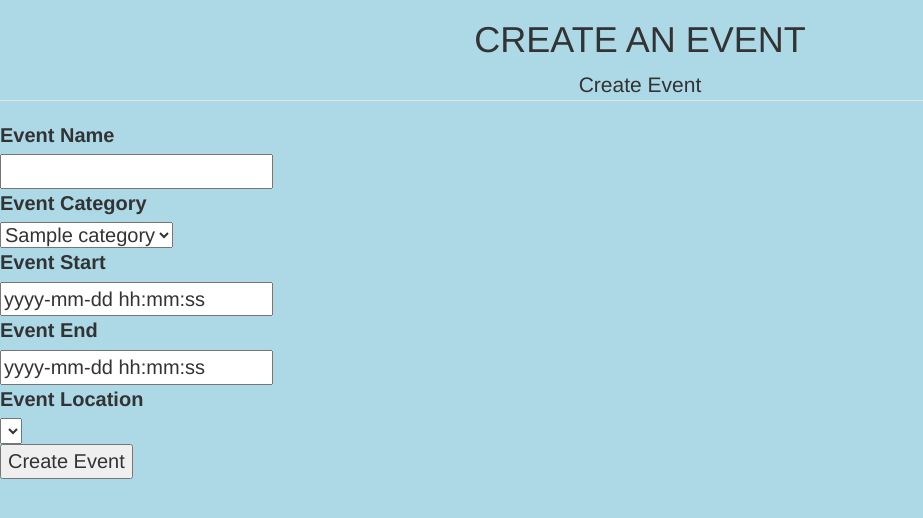
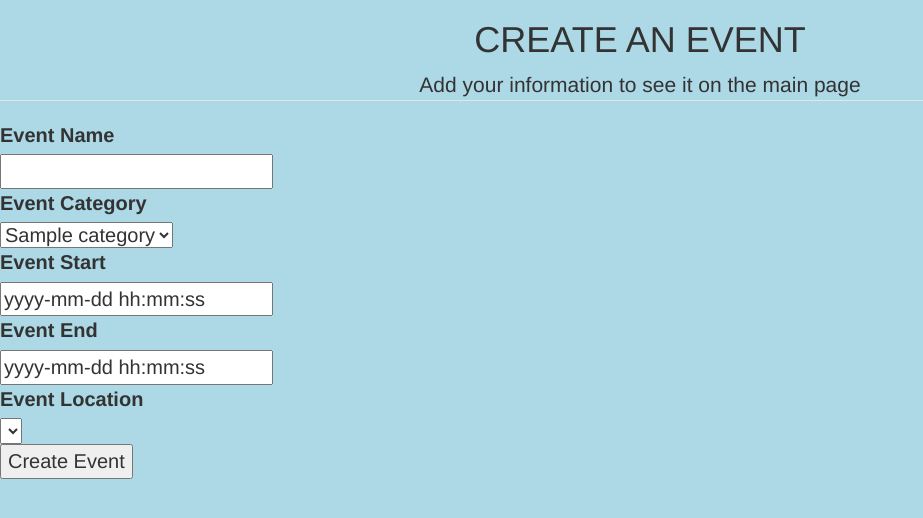
Before and after one commit to OHawkins/cs330final, a Flask app: page /create_event in a window 1280 px wide. Shown: the top 518 px of the page, without its empty margins (0-923 px from the left). Run offline with Flask 2, Linux system fonts and the light colour scheme; tables that the repository leaves empty hold one stand-in row (values such as "Sample post"); a database or web service that is not in the repository returns one stand-in record (values such as "Sample title"); lists and menus that the app fills with data are empty; some libraries are stand-ins or nearby versions.

Commit message:
Minor modifs to html

```diff
--- a/templates/create_event.html
+++ b/templates/create_event.html
@@ -5,7 +5,7 @@
 
 	<div class="dataentry">
 			<form class="form-inline" name="event_form" action = "https://tranquil-chamber-88017.herokuapp.com/create_event" method = post>
-			<legend style = "text-align: center;">Create Event</legend>
+			<legend style = "text-align: center;">Add your information to see it on the main page</legend>
             {{ form.hidden_tag() }}
 
             <div style = font-size:20px; font-weight:bold; margin-left:150px;>
```
